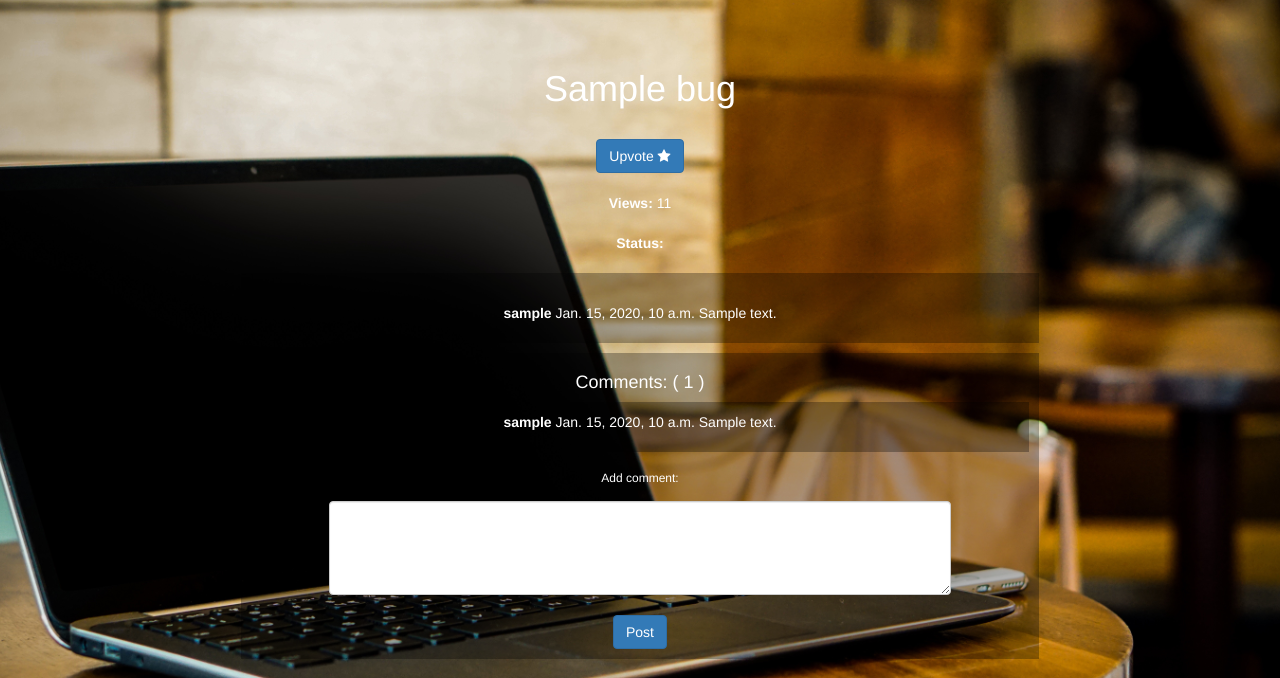
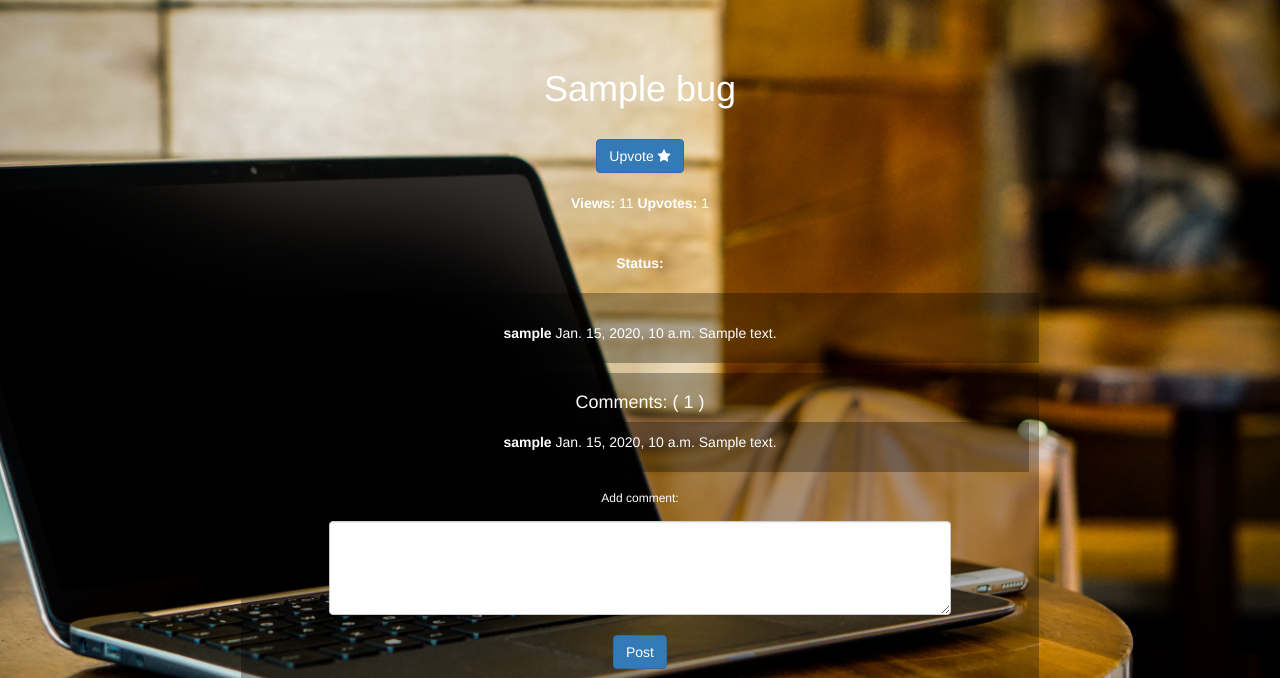
Before and after one commit to desflaherty/Unicorn_issue_tracker, a Django app: page /bugs/bug_detail/1/ in a window 1280 px wide. Shown: the part 51-729 px from the top of the page. Run offline with Django 3.2, Linux system fonts and the light colour scheme; tables that the repository leaves empty hold one stand-in row (values such as "Sample post"); some libraries are stand-ins or nearby versions.

Commit message:
working on bug detail upvote button

```diff
--- a/bugs/templates/bug_detail.html
+++ b/bugs/templates/bug_detail.html
@@ -11,7 +11,7 @@
 
 
         {% if user.username == 'admin' %}
-        <a href="{% url 'edit_feature' items.id %}" class='btn btn-primary'>
+        <a href="{% url 'edit_bugs' items.id %}" class='btn btn-primary'>
             Edit <i class="fa fa-pencil-square-o" aria-hidden="true"></i>
         </a>
         {% endif %}
@@ -19,7 +19,7 @@
         {% if user.is_authenticated %}
         {% if items.id not in upvote_list %}
 
-        <form class='inline' method="post" action="">
+        <form class='inline' method="post" action="{% url 'upvote_bug' items.id %}">
             {% csrf_token %}
             <input type="hidden" name="quantity" value="1">
             <a class="btn btn-primary" href="{% url 'bugs' %}">Back</a>
@@ -38,7 +38,7 @@
         <br>
 
         <p class='inline views text-shadow'><b>Views:</b> {{items.views}} </p>
-
+        <p class='inline upvotes text-shadow'><b>Upvotes:</b> {{items.upvotes}}</p><br>
 
         <br>
 
--- a/bugs/views.py
+++ b/bugs/views.py
@@ -100,28 +100,19 @@ def add_comment_bugs(request, id=id):
 
 
 @login_required
-def upvote_bug(request):
-    """Adds one upvote point to the bug  """
+def upvote_bug(request, id=id):
+    """Adds one upvote point to the ticket  """
+    bug = get_object_or_404(Bugs, id=id)
+    bug.upvotes += 1
+    bug.views -= 1
+    bug.save()
 
-    cart = request.session.get('cart', {})
-    upvote_list = []
-
-    for id,quantity in cart.items():
-       bug = get_object_or_404(Bugs, pk=id)
-       upvote_list.append(id)
-
-    for id in upvote_list:
-        bug_name = get_object_or_404(
-            Bugs, id=id)
-        try:
-            upvote = get_object_or_404(
-                UpvoteBug, user=request.user, upvoted_bug=bug_name)
-        except:
-            upvote = UpvoteBug()
-        upvote.user = request.user
-        upvote.upvoted_bug = bug_name
-        bug_name.upvotes += 1
-        bug_name.save()
-        upvote.save()
-    request.session['cart'] = {}
-    return redirect(reverse('index'))
+    try:
+        upvote = get_object_or_404(
+            UpvoteBug, upvoted_bug=bug, user=request.user)
+    except:
+        upvote = UpvoteBug()
+    upvote.upvoted_bug = bug
+    upvote.user = request.user
+    upvote.save()
+    return(redirect(bug_detail, id))
```
Also changed, not shown: README.md.
